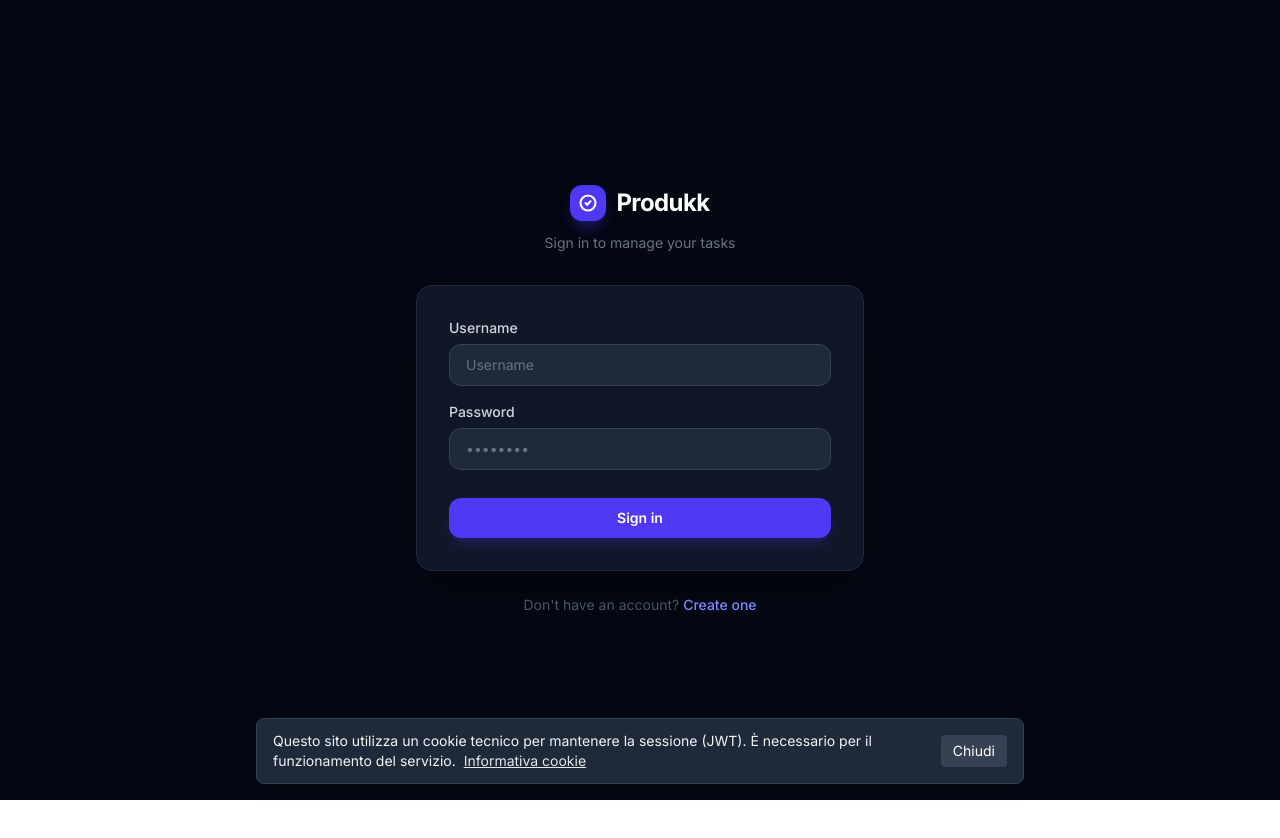
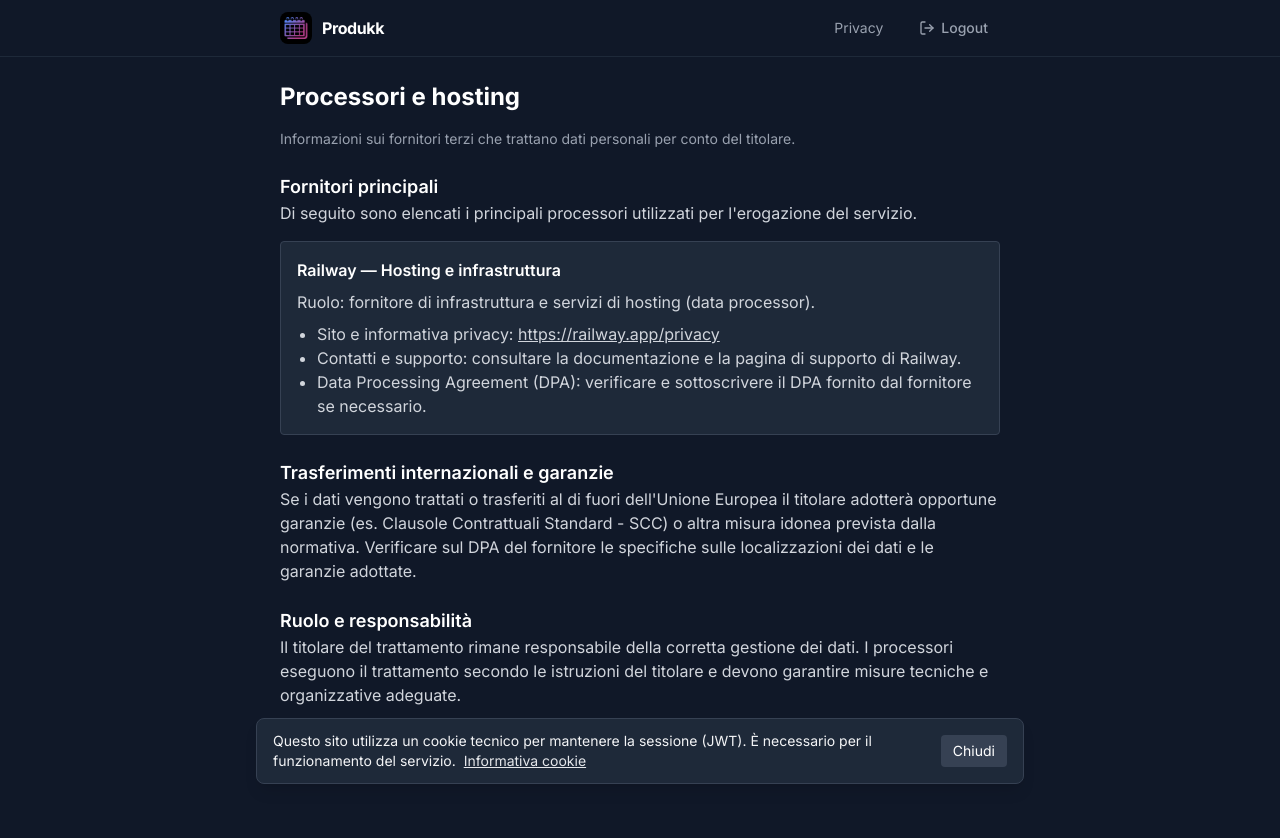
Before and after one commit to jakopo-webdev/produkk, an Angular app in the folder produkk-ui/: page /processors in a window 1280 px wide. Before the commit this address led to /login. Shown: the top 838 px of the page. Before the commit the page ends 800 px from the top, so only its background shows below. Built offline with nearby package versions, Linux system fonts and the light colour scheme.

Commit message:
feat: add processors component and route

```diff
--- a/produkk-ui/src/app/app.routes.ts
+++ b/produkk-ui/src/app/app.routes.ts
@@ -21,6 +21,10 @@ export const routes: Routes = [
     loadComponent: () => import('./features/cookie-policy/cookie-policy').then((m) => m.CookiePolicyComponent),
   },
   {
+    path: 'processors',
+    loadComponent: () => import('./features/processors/processors').then((m) => m.ProcessorsComponent),
+  },
+  {
     path: '',
     loadComponent: () => import('./features/tasks/tasks').then((m) => m.TasksComponent),
     canActivate: [authGuard],
--- /dev/null
+++ b/produkk-ui/src/app/features/processors/processors.html
@@ -0,0 +1,33 @@
+<app-navbar></app-navbar>
+
+<main class="min-h-screen bg-gray-900 text-gray-100">
+  <div class="max-w-3xl mx-auto p-6">
+    <h1 class="text-2xl font-bold mb-4 text-white">Processori e hosting</h1>
+    <p class="text-sm text-gray-400 mb-6">Informazioni sui fornitori terzi che trattano dati personali per conto del titolare.</p>
+
+    <section class="mb-6">
+      <h2 class="text-lg font-semibold text-white">Fornitori principali</h2>
+      <p class="text-gray-300">Di seguito sono elencati i principali processori utilizzati per l'erogazione del servizio.</p>
+
+      <div class="mt-4 p-4 bg-gray-800 border border-gray-700 rounded">
+        <h3 class="font-semibold text-white">Railway — Hosting e infrastruttura</h3>
+        <p class="text-gray-300 mt-2">Ruolo: fornitore di infrastruttura e servizi di hosting (data processor).</p>
+        <ul class="list-disc ml-5 mt-2 text-gray-300">
+          <li>Sito e informativa privacy: <a href="https://railway.app/privacy" target="_blank" rel="noopener" class="underline">https://railway.app/privacy</a></li>
+          <li>Contatti e supporto: consultare la documentazione e la pagina di supporto di Railway.</li>
+          <li>Data Processing Agreement (DPA): verificare e sottoscrivere il DPA fornito dal fornitore se necessario.</li>
+        </ul>
+      </div>
+    </section>
+
+    <section class="mb-6">
+      <h2 class="text-lg font-semibold text-white">Trasferimenti internazionali e garanzie</h2>
+      <p class="text-gray-300">Se i dati vengono trattati o trasferiti al di fuori dell'Unione Europea il titolare adotterà opportune garanzie (es. Clausole Contrattuali Standard - SCC) o altra misura idonea prevista dalla normativa. Verificare sul DPA del fornitore le specifiche sulle localizzazioni dei dati e le garanzie adottate.</p>
+    </section>
+
+    <section class="mb-6">
+      <h2 class="text-lg font-semibold text-white">Ruolo e responsabilità</h2>
+      <p class="text-gray-300">Il titolare del trattamento rimane responsabile della corretta gestione dei dati. I processori eseguono il trattamento secondo le istruzioni del titolare e devono garantire misure tecniche e organizzative adeguate.</p>
+    </section>
+  </div>
+</main>
--- /dev/null
+++ b/produkk-ui/src/app/features/processors/processors.ts
@@ -0,0 +1,10 @@
+import { Component } from '@angular/core';
+import { NavbarComponent } from '../../layout/navbar/navbar';
+
+@Component({
+  selector: 'app-processors',
+  standalone: true,
+  imports: [NavbarComponent],
+  templateUrl: './processors.html',
+})
+export class ProcessorsComponent {}
```
